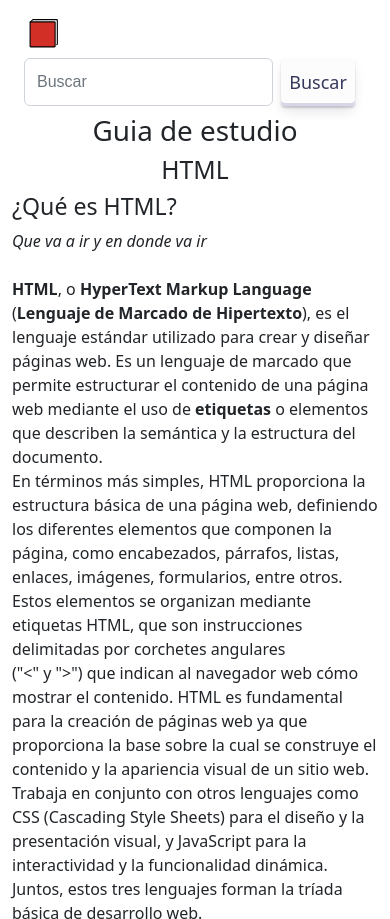
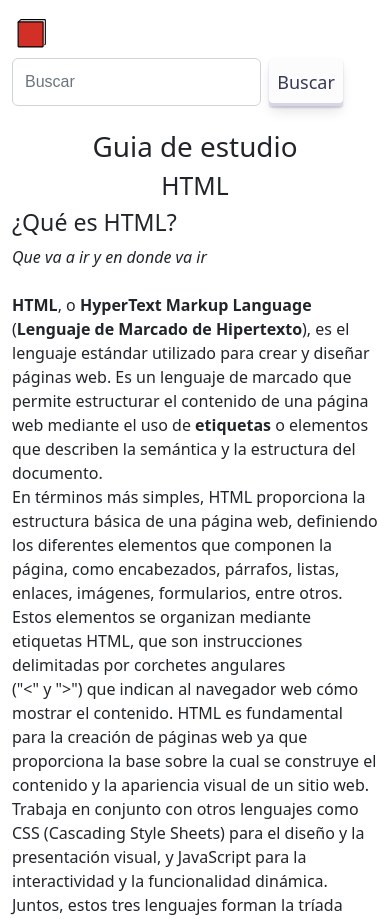
Before and after one commit to Wilovy09/GuiaDeEstudioWeb, a plain HTML site: page index.html in a window 390 px wide. Shown: the top 919 px of the page. Drawn offline with nearby package versions, Linux system fonts and the light colour scheme.

Commit message:
Actualiza estilos de navegación y ajusta margen superior de la sección de guía de estudio

```diff
--- a/index.html
+++ b/index.html
@@ -28,7 +28,7 @@
 	</head>
 	<body class="container overflow-auto">
 		<!--  ---------- NAVBAR ----------  -->
-		<nav class="navbar bg-body-tertiary">
+		<nav class="navbar fixed-top">
 			<div class="container-fluid">
 				<a class="navbar-brand" href="#">
 					<img src="./Public/emoji.svg" width="40" alt="LOGO" />
@@ -47,7 +47,7 @@
 		</nav>
 
 		<!--  ----------  ----------  -->
-		<section class="">
+		<section class="guia-de-estudio">
 			<h1 class="text-center">Guia de estudio</h1>
 			<!-- ---------- HTML ---------- -->
 			<article id="html">
--- a/styles/app.css
+++ b/styles/app.css
@@ -1,3 +1,12 @@
+/*
+xs (extra small, < 576px)
+sm (small, >= 576px)
+md (medium, >= 768px)
+lg (large, >= 992px)
+xl (extra large, >= 1200px)
+xxl (extra extra large, >= 1400px)
+*/
+
 pre{
     background-color: #f4f4f4;
     border: 1px solid #ddd;
@@ -51,3 +60,13 @@ pre{
 .comentario{
     color: #696969;
 }
+
+.guia-de-estudio{
+    margin-top: 80px;
+}
+
+@media (max-width: 576px) {
+    .guia-de-estudio{
+        margin-top: 130px;
+    }
+}
```
